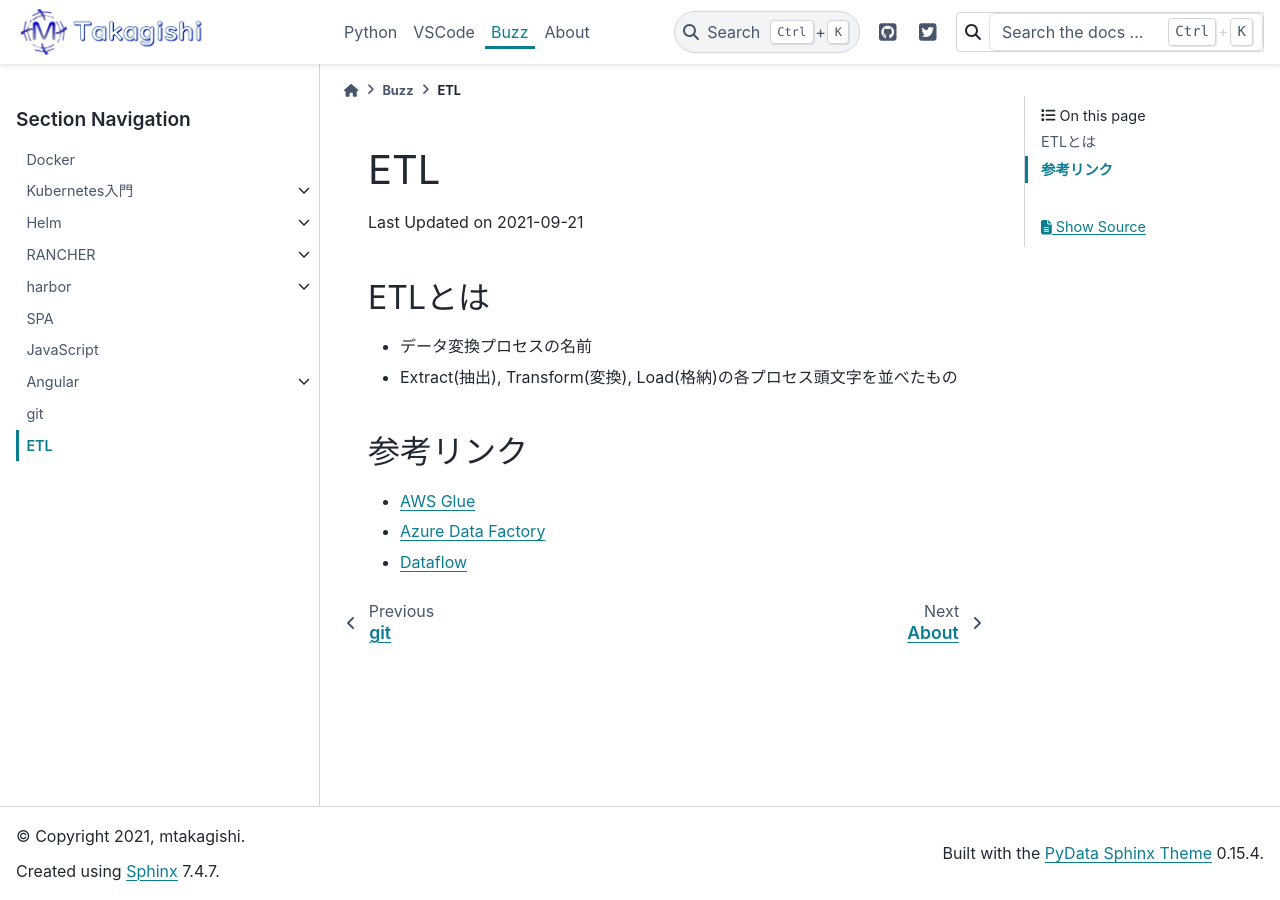
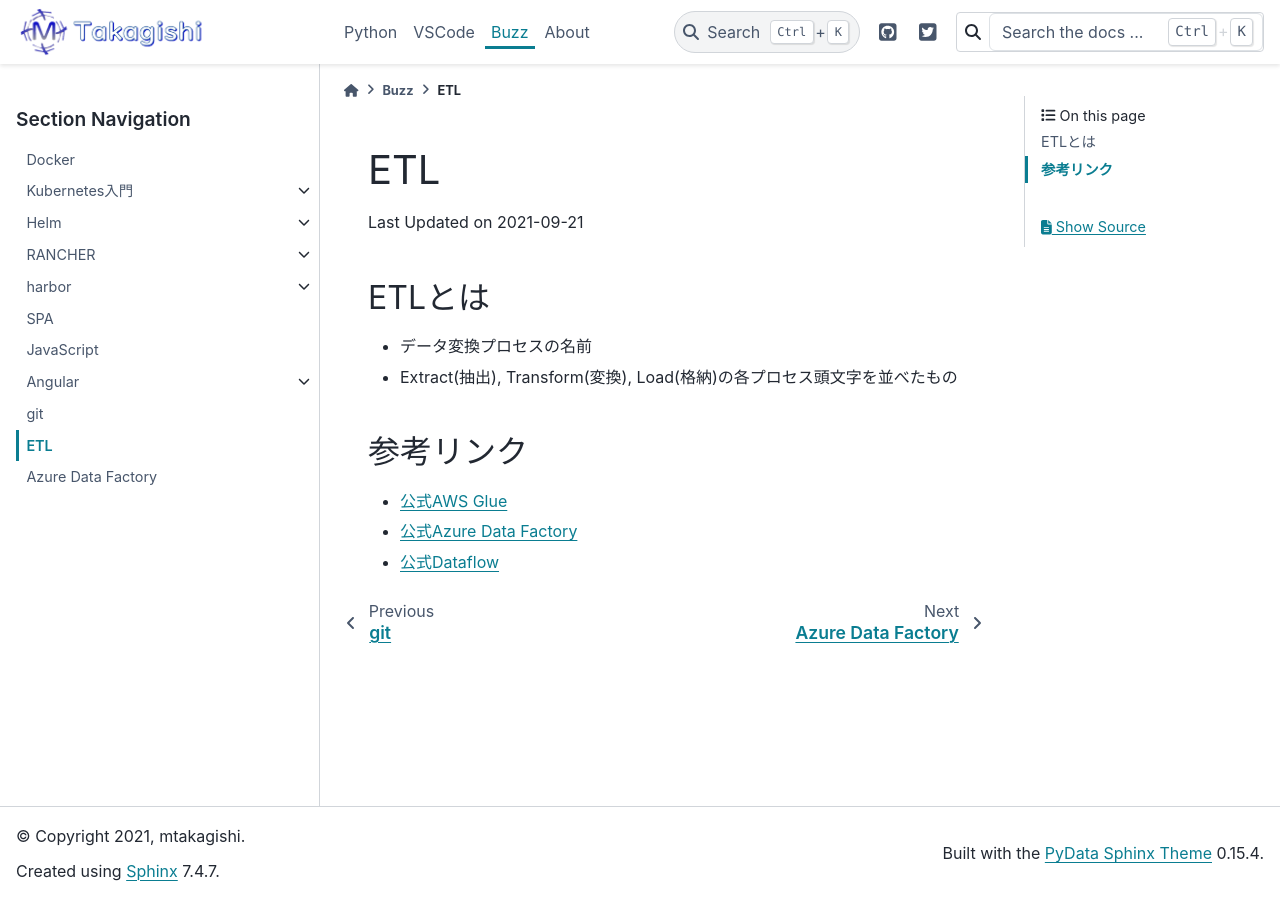
Before and after one commit to mtakagishi/mtakagishi, a Sphinx documentation site: the page built from docs/ex/etl.rst, in a window 1280 px wide. Built offline with Sphinx 7.4.7 and the PyData theme 0.15.4, drawn with Linux system fonts in a browser that asks for light colours.

Commit message:
data-factoryを追加

```diff
--- a/docs/ex/etl.rst
+++ b/docs/ex/etl.rst
@@ -12,6 +12,6 @@ ETLとは
 
 参考リンク
 =================
-* `AWS Glue <https://aws.amazon.com/jp/glue/>`_
-* `Azure Data Factory <https://azure.microsoft.com/ja-jp/services/data-factory/>`_
-* `Dataflow <https://cloud.google.com/dataflow>`_
+* `公式AWS Glue <https://aws.amazon.com/jp/glue/>`_
+* `公式Azure Data Factory <https://azure.microsoft.com/ja-jp/services/data-factory/>`_
+* `公式Dataflow <https://cloud.google.com/dataflow>`_
--- a/docs/ex/index.rst
+++ b/docs/ex/index.rst
@@ -36,3 +36,4 @@ Buzz
   :maxdepth: 2
 
   etl
+  data-factory
```
Also changed, not shown: docs/ex/data-factory.rst (added, +53 -0 lines).
